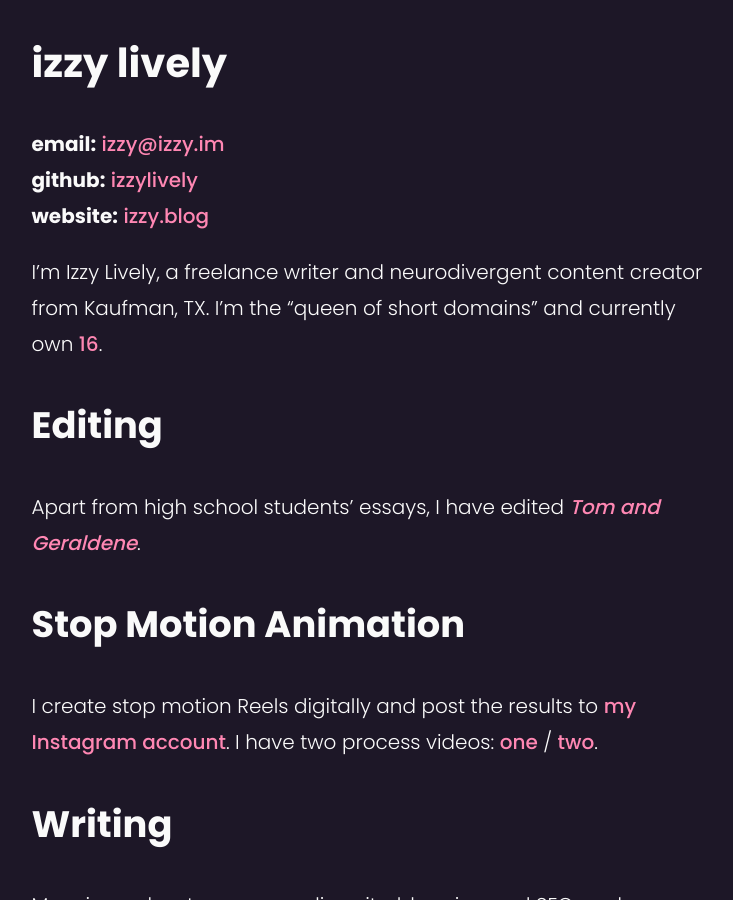
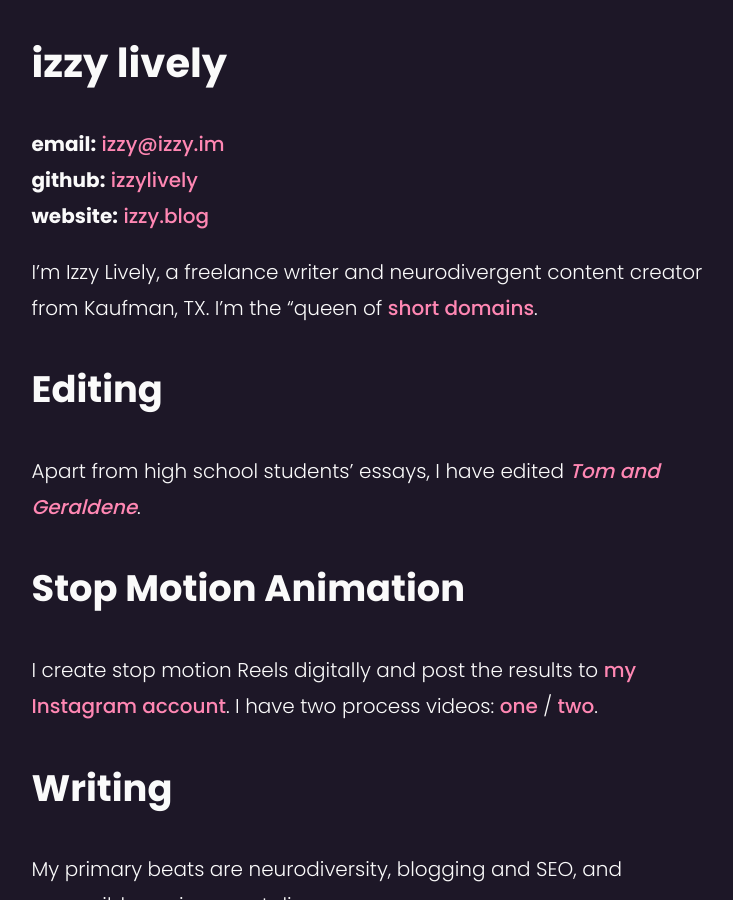
Before and after one commit to autisticjane/autisticjane.github.io, a Jekyll site: the page built from index.md, in a window 1280 px wide and 900 px high. Shown: the whole window, without its empty margins (271-1004 px from the left). Built offline with Jekyll 4.4.1, drawn with Linux system fonts in a browser that asks for light colours.

Commit message:
Update index.md

```diff
--- a/index.md
+++ b/index.md
@@ -8,7 +8,7 @@ title: Izzy Lively
 **github:** [izzylively](https://github.com/izzylively/)<br />
 **website:** [izzy.blog](https://izzy.blog)
 
-I'm Izzy Lively, a freelance writer and neurodivergent content creator from Kaufman, TX. I'm the "queen of short domains" and currently own [16](/domains/).
+I'm Izzy Lively, a freelance writer and neurodivergent content creator from Kaufman, TX. I'm the "queen of [short domains](/domains/").
 
 ## Editing
 Apart from high school students' essays, I have edited *[Tom and Geraldene](https://www.goodreads.com/book/show/27853163-tom-and-geraldene)*.
```
